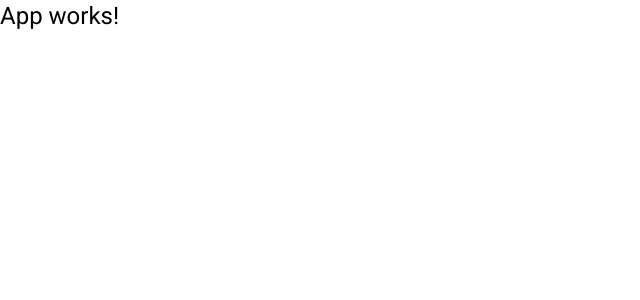
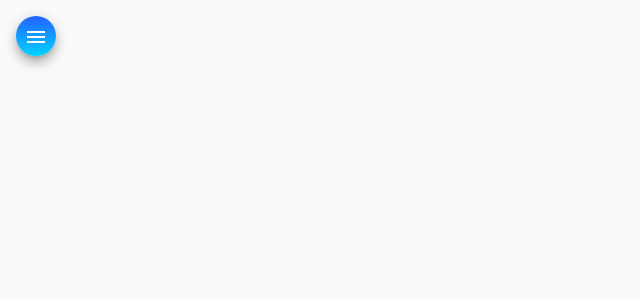
Before and after one commit to pamelamoreiras/helpdesk-front-ok, an Angular app: page / in a window 1280 px wide. Shown: the top 300 px of the page, without its empty margins (0-640 px from the left). Built offline with nearby package versions, Linux system fonts and the light colour scheme.

Commit message:
HTML e CSS para componente NAV

```diff
--- a/src/app/app-routing.module.ts
+++ b/src/app/app-routing.module.ts
@@ -1,7 +1,12 @@
 import { NgModule } from '@angular/core';
 import { RouterModule, Routes } from '@angular/router';
+import { NavComponent } from './components/nav/nav.component';
 
-const routes: Routes = [];
+const routes: Routes = [
+  {
+    path: '', component: NavComponent
+  }
+];
 
 @NgModule({
   imports: [RouterModule.forRoot(routes)],
--- a/src/app/app.component.html
+++ b/src/app/app.component.html
@@ -1 +1 @@
-<h1>App works!</h1>
+<router-outlet></router-outlet>
--- a/src/app/app.module.ts
+++ b/src/app/app.module.ts
@@ -24,11 +24,15 @@
 import { MatListModule } from '@angular/material/list';
 import { MatCardModule } from '@angular/material/card';
 
+// componentes do projeto
+import { NavComponent } from './components/nav/nav.component';
+
 
 
 @NgModule({
   declarations: [
-    AppComponent
+    AppComponent,
+    NavComponent
   ],
   imports: [
     BrowserModule,
--- /dev/null
+++ b/src/app/components/nav/nav.component.css
@@ -0,0 +1,29 @@
+.container{
+    height: 100%;
+}
+
+.sidenav {
+    width: 13rem;
+    color: white;
+    background: linear-gradient(180deg, rgba(2,0,36,1) 0%, rgba(37,97,287,1) 0%, rgba(0, 212, 255, 1) 100%);
+}
+
+img {
+    width: 100%;
+    height: 7rem;
+    margin: .8rem auto 1rem auto;
+}
+
+.sidenav a {
+    color: white;
+}
+
+.sidenav i {
+    margin-right: .6rem;
+}
+
+.menu {
+    margin: 1rem 0 0 1rem;
+    color: white;
+    background: linear-gradient(180deg, rgba(2,0,36,1) 0%, rgba(37,97,287,1) 0%, rgba(0, 212, 255, 1) 100%);
+}
--- /dev/null
+++ b/src/app/components/nav/nav.component.html
@@ -0,0 +1,36 @@
+<mat-drawer-container class="container" autosize>
+    <mat-drawer #drawer class="sidenav" mode="side">
+
+        <img src="assets/img/side-image.svg" alt="imagem de navegação">
+
+      <mat-nav-list class="nav-list">
+        <a mat-list-item routerLink="/">
+            <i class="material-icons">home</i>
+            Home
+        </a>
+        <a mat-list-item routerLink="/">
+            <i class="material-icons">account_circle</i>
+            Técnicos
+        </a>
+        <a mat-list-item routerLink="/">
+            <i class="material-icons">person</i>
+            Clientes
+        </a>
+        <a mat-list-item routerLink="/">
+            <i class="material-icons">code</i>
+            Github
+        </a>
+        <a mat-list-item routerLink="/">
+            <i class="material-icons">logout</i>
+            Logout
+        </a>
+      </mat-nav-list>
+    </mat-drawer>
+
+    <div class="sidenav-content">
+      <button class="menu mat-elevation-z8" (click)="drawer.toggle()" mat-icon-button>
+        <mat-icon>menu</mat-icon>
+      </button>
+    </div>
+
+  </mat-drawer-container>
--- /dev/null
+++ b/src/app/components/nav/nav.component.ts
@@ -0,0 +1,15 @@
+import { Component, OnInit } from '@angular/core';
+
+@Component({
+  selector: 'app-nav',
+  templateUrl: './nav.component.html',
+  styleUrls: ['./nav.component.css']
+})
+export class NavComponent implements OnInit {
+
+  constructor() { }
+
+  ngOnInit(): void {
+  }
+
+}
```
Also changed, not shown: src/assets/img/side-image.svg (added).
